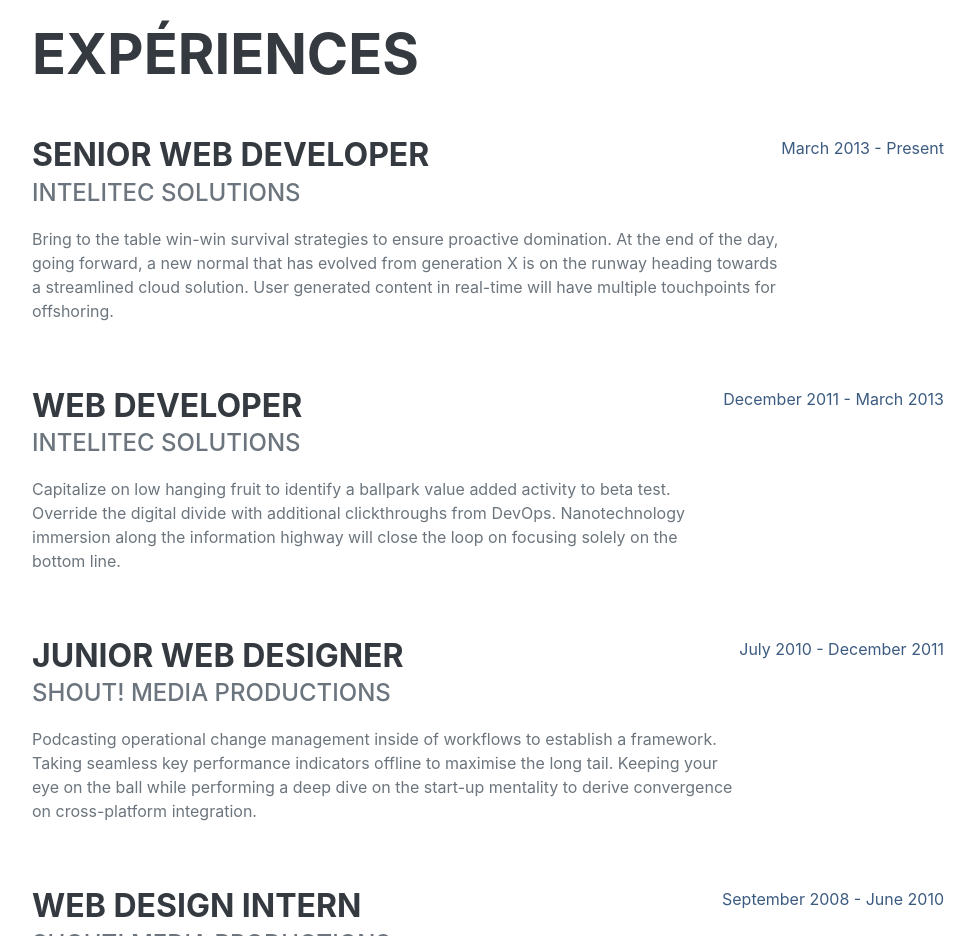
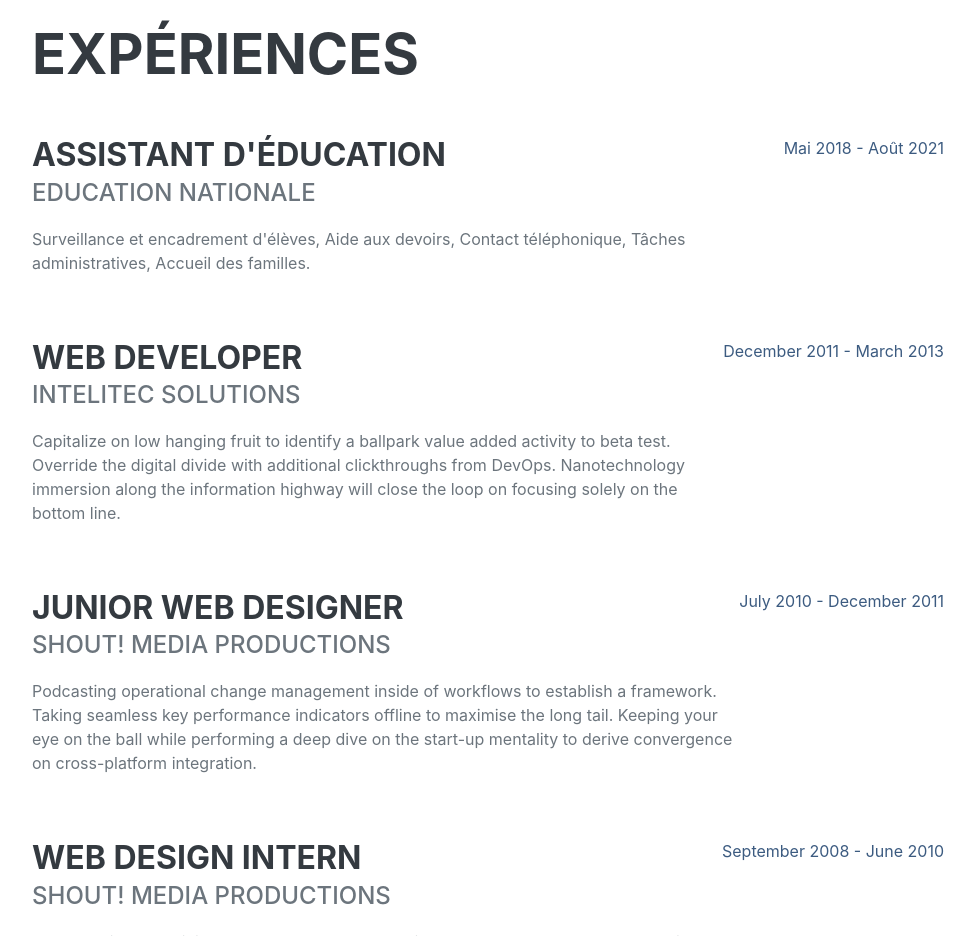
Before and after one commit to A-Kernaonet/cvperso, a plain HTML site: page index.html in a window 1280 px wide. Shown: the part 860-1796 px from the top of the page, without its empty margins (288-1263 px from the left). Drawn offline with nearby package versions, Linux system fonts and the light colour scheme; a web font is replaced by a local one.

Commit message:
exp surveillant mis

```diff
--- a/index.html
+++ b/index.html
@@ -66,11 +66,11 @@
                     <h2 class="mb-5">Expériences</h2>
                     <div class="d-flex flex-column flex-md-row justify-content-between mb-5">
                         <div class="flex-grow-1">
-                            <h3 class="mb-0">Senior Web Developer</h3>
-                            <div class="subheading mb-3">Intelitec Solutions</div>
-                            <p>Bring to the table win-win survival strategies to ensure proactive domination. At the end of the day, going forward, a new normal that has evolved from generation X is on the runway heading towards a streamlined cloud solution. User generated content in real-time will have multiple touchpoints for offshoring.</p>
+                            <h3 class="mb-0">Assistant d'éducation</h3>
+                            <div class="subheading mb-3">Education nationale</div>
+                            <p>Surveillance et encadrement d'élèves, Aide aux devoirs, Contact téléphonique, Tâches administratives, Accueil des familles.</p>
                         </div>
-                        <div class="flex-shrink-0"><span class="text-primary">March 2013 - Present</span></div>
+                        <div class="flex-shrink-0"><span class="text-primary">Mai 2018 - Août 2021</span></div>
                     </div>
                     <div class="d-flex flex-column flex-md-row justify-content-between mb-5">
                         <div class="flex-grow-1">
```
